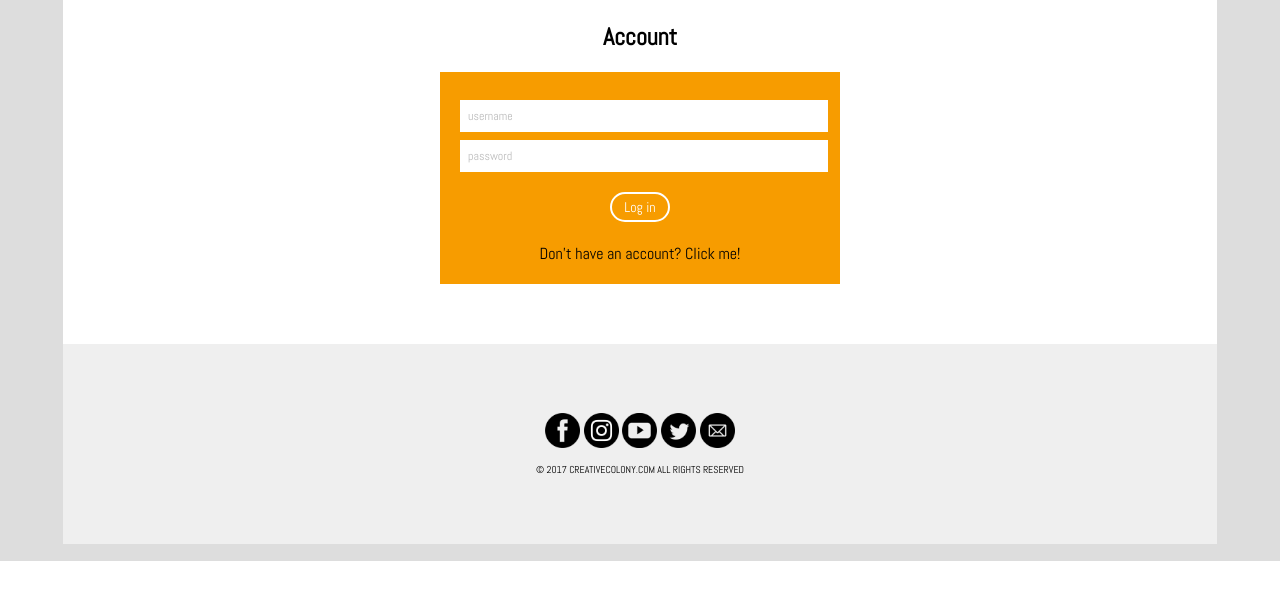
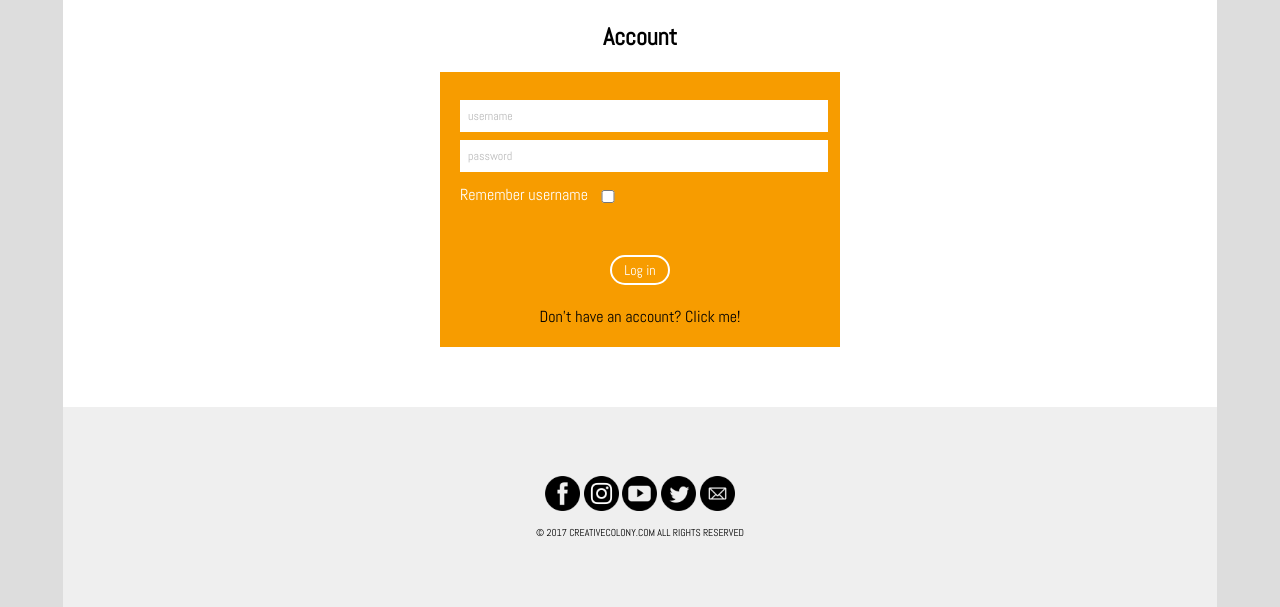
Before and after one commit to KodBagarn/PortfolioProject, a PHP site: page /portfolioProject/account.php in a window 1280 px wide. Shown: the part 239-846 px from the top of the page. Before the commit the page ends 800 px from the top, so only its background shows below. Run offline with PHP 8.4, Linux system fonts and the light colour scheme.

Commit message:
cookies for username fixed

```diff
--- a/account.php
+++ b/account.php
@@ -5,7 +5,7 @@
   include("header.php");
 
 
-@ $db = new mysqli('localhost', 'root', 'root', 'portfoliodb');
+@ $db = new mysqli('localhost', 'root', '', 'portfoliodb');
 
 if ($db->connect_error) {
     echo "could not connect: " . $db->connect_error;
@@ -18,7 +18,7 @@ if ($db->connect_error) {
 
 function add_comment($comment) {
 
-	@ $db = new mysqli('localhost', 'root', 'root', 'portfoliodb');
+	@ $db = new mysqli('localhost', 'root', '', 'portfoliodb');
 
 	#here we add the html entities and string escaping
 	$comment= htmlentities($comment);
@@ -76,7 +76,7 @@ if(isset($_POST['username'], $_POST['password'])) {
     $inputusername = stripslashes($_POST['username']);
     $inputuserpass = stripslashes($_POST['password']);
 
-    @ $db = new mysqli('localhost', 'root', 'root', 'portfoliodb');
+    @ $db = new mysqli('localhost', 'root', '', 'portfoliodb');
 
     $query = ("SELECT userid, username, userpass FROM users WHERE username = ?");
     $stmt = $db->prepare($query);
@@ -86,14 +86,20 @@ if(isset($_POST['username'], $_POST['password'])) {
 
 
     //$stmt->store_result();
+    if (isset($_POST['rememberme'])) {
+      $rememberme = $_POST['rememberme'];
+    }
 
-    echo $userpass;
 
     while($stmt->fetch()){
 
     if($userpass == sha1($inputuserpass)) {
       $_SESSION['username'] = $inputusername;
        $_SESSION['userid'] = $userid;
+         if ($rememberme = $_POST['rememberme']) {
+          $cookie_name = 'username';
+          $cookie_value = $inputusername;
+          setcookie($cookie_name, $cookie_value, time()+86400);}
       header("refresh:0");
       exit();
 
@@ -145,8 +151,15 @@ if(isset($_POST['username'], $_POST['password'])) {
       <h2 id="accounth2">Account</h2>
 
       <form class="forms" action="" method="post">
-        <input type="text" name="username" placeholder="username">
+        <?php $cookie_name = 'username';
+         if (isset($_COOKIE[$cookie_name])) {
+          echo '<input type="text" name="username" placeholder="username" value="';echo "$_COOKIE[$cookie_name]"; echo '">';
+        }else {
+          echo '<input type="text" name="username" placeholder="username" value=""> </input>';
+        }
+           ?>
         <input type="password" name="password" placeholder="password">
+         <p id="remember">Remember username</p> <input id="checkbox" type="checkbox" name="rememberme"> <br><br><br>
         <input class="formsubmit" type="submit" name="login" value="Log in">
         <br>
         <a href="register.php">Don't have an account? Click me!</a>
@@ -167,7 +180,7 @@ if(isset($_POST['username'], $_POST['password'])) {
             <h4 id="portfoliocreator">Creator: <?php echo "$inputusername"; ?></h4>
             <h4 id="portfoliodescription"> <?php
 
-            @ $db = new mysqli('localhost', 'root', 'root', 'portfoliodb');
+            @ $db = new mysqli('localhost', 'root', '', 'portfoliodb');
 
             $userid = ($_SESSION['userid']);
 
@@ -231,7 +244,7 @@ if(isset($_POST['username'], $_POST['password'])) {
           <?php
 
 
-          @ $db = new mysqli('localhost', 'root', 'root', 'portfoliodb');
+          @ $db = new mysqli('localhost', 'root', '', 'portfoliodb');
 
           if (isset($_SESSION['username'])) {
             $userid = ($_SESSION['userid']);
--- a/main.css
+++ b/main.css
@@ -265,6 +265,15 @@ h1 {
 #accountmain {
   padding: 0px;
   margin-bottom: 40px;
+}
+
+
+
+#checkbox {
+  float: left;
+  width: 20px;
+  margin-top: 18.1px;
+  margin-left: 10px;
 }
 
 .forms > a {
```
